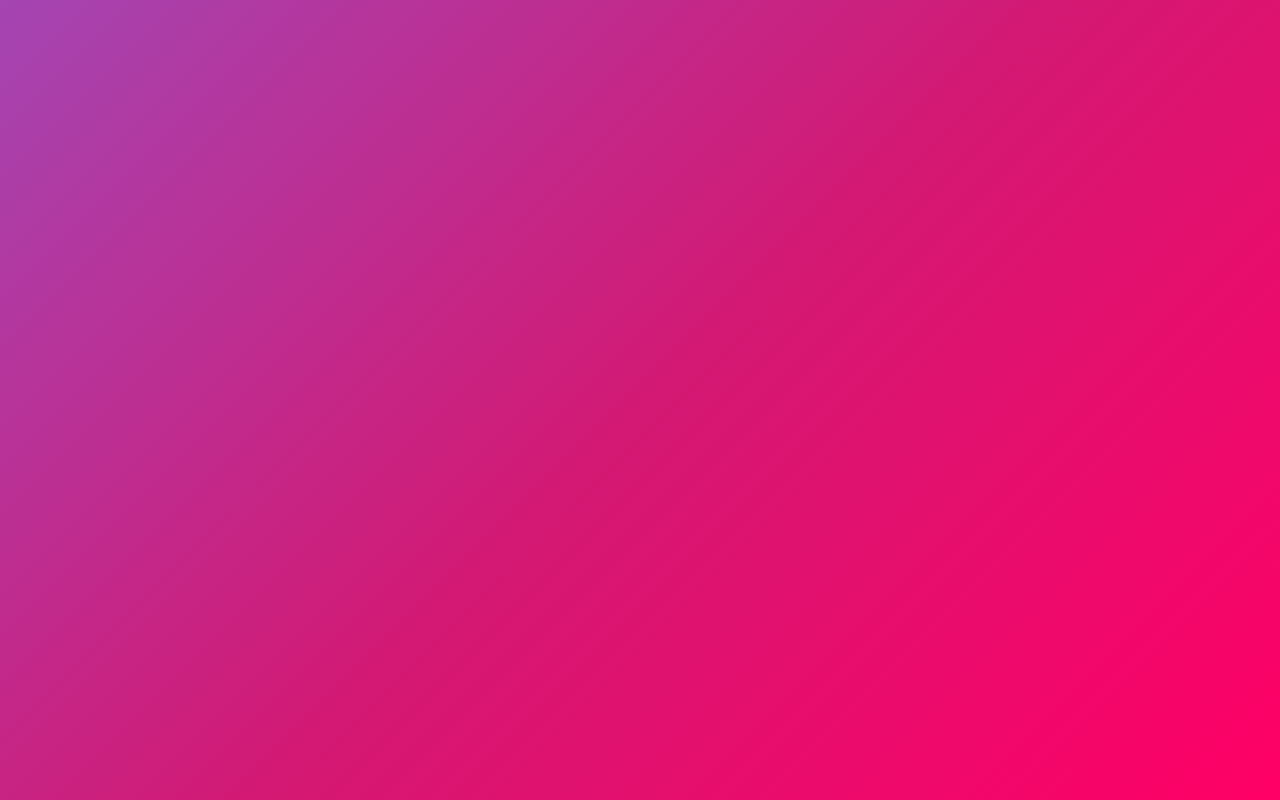
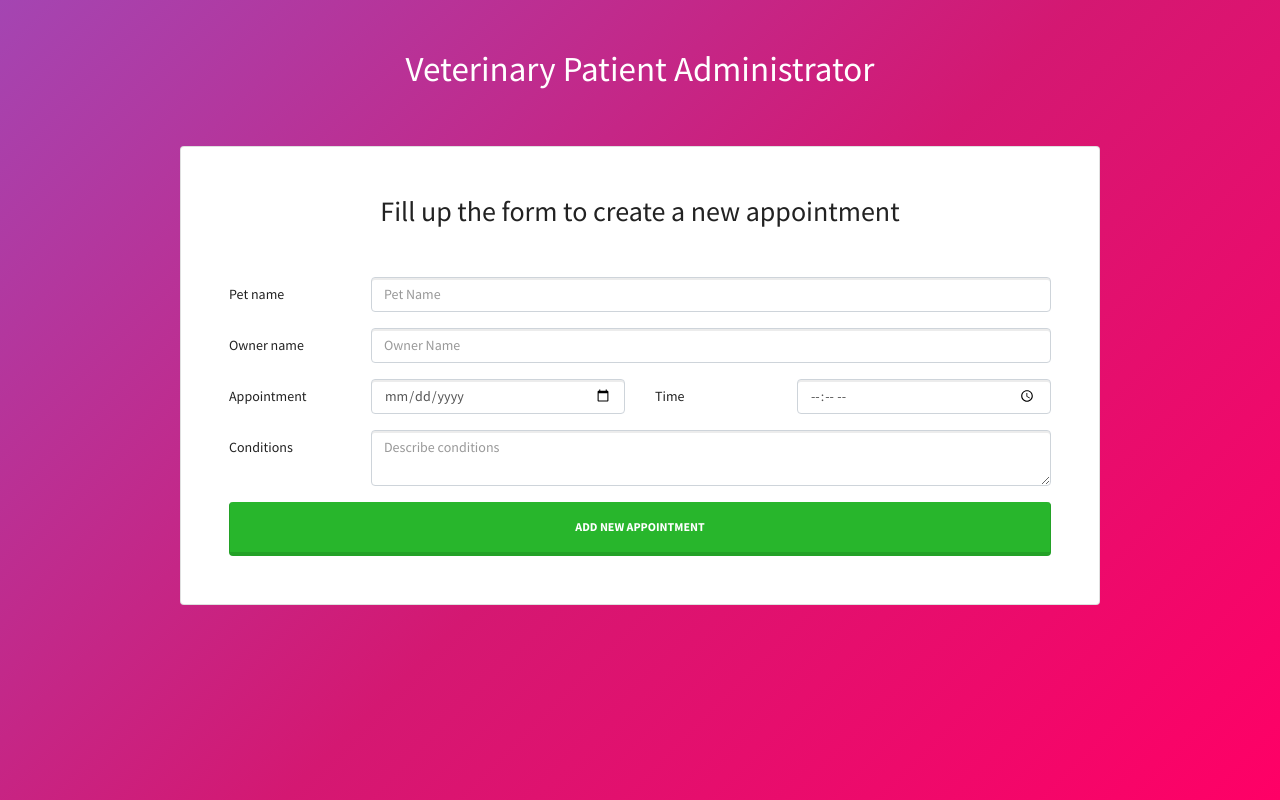
Before and after one commit to raycoga/veterinary, a React (Create React App) app: page / in a window 1280 px wide. Built offline with nearby package versions, Linux system fonts and the light colour scheme.

Commit message:
añadida carta para agregar citas

```diff
--- a/src/App.js
+++ b/src/App.js
@@ -1,12 +1,28 @@
-import React from 'react';
+import React, { Component } from 'react';
 import './bootstrap.min.css'
+import Header from './components/Header'
+import NewAppointment from './components/NewAppointment'
 
-function App() {
-  return (
-    <div>
+class App extends Component {
+  state={
 
-    </div>
-  );
+  }
+  render() {
+    return (
+      <div className="container">
+        <Header
+        title='Veterinary Patient Administrator'
+        />
+        <div className="row">
+          <div className="col-md-10 mx-auto">
+
+          <NewAppointment/>
+          </div>
+        </div>
+      </div>
+
+    );
+  }
 }
 
 export default App;
--- /dev/null
+++ b/src/components/Header.js
@@ -0,0 +1,9 @@
+import React from "react";
+
+const Header = ({ title }) => (
+  <header>
+    <h1 className="text-center">{title}</h1>
+  </header>
+);
+
+export default Header;
--- /dev/null
+++ b/src/components/NewAppointment.js
@@ -0,0 +1,87 @@
+import React, { Component } from 'react';
+import { isNull } from 'util';
+
+class NewAppointment extends Component {
+  state = {};
+  render() {
+    return (
+      <div className="card mt-5 p-5">
+        <div className="car-body">
+          <h2 className="card-title text-center mb-5">
+            Fill up the form to create a new appointment
+          </h2>
+
+          <form>
+            <div className="form-group row">
+              <label className="col-sm-4 col-lg-2 col-form-label">
+                Pet name
+              </label>
+              <div className="col-sm-8 col-lg-10">
+                <input
+                  type="text"
+                  className="form-control"
+                  placeholder="Pet Name"
+                  name="pet"
+                />
+              </div>
+            </div> {/* Form group */}
+            <div className="form-group row">
+              <label className="col-sm-4 col-lg-2 col-form-label">
+                Owner name
+              </label>
+              <div className="col-sm-8 col-lg-10">
+                <input
+                  type="text"
+                  className="form-control"
+                  placeholder="Owner Name"
+                  name="owner"
+                />
+              </div>
+            </div> {/* Form group */}
+            <div className="form-group row">
+              <label className="col-sm-4 col-lg-2 col-form-label">
+                Appointment
+              </label>
+              <div className="col-sm-8 col-lg-4">
+                <input
+                  type="date"
+                  className="form-control"
+                  name="appointment"
+                />
+              </div>
+
+              <label className="col-sm-4 col-lg-2 col-form-label">
+                Time
+              </label>
+              <div className="col-sm-8 col-lg-4">
+                <input
+                  type="time"
+                  className="form-control"
+                  name="time"
+                />
+              </div>
+            </div> {/* Form group */}
+            <div className="form-group row">
+              <label className="col-sm-4 col-lg-2 col-form-label">
+              Conditions
+              </label>
+              <div className="col-sm-8 col-lg-10">
+                  <textarea
+                  className="form-control"
+                  placeholder="Describe conditions"
+                  name="conditions"
+                  >
+                  </textarea>
+              </div>
+            </div> {/* Form group */}
+            <input type="submit" className="p-3 mt-2 btn btn-success btn-block" value="add new appointment"/>
+
+          </form>
+
+        </div>
+      </div>
+    );
+  }
+}
+
+export default NewAppointment;
```
